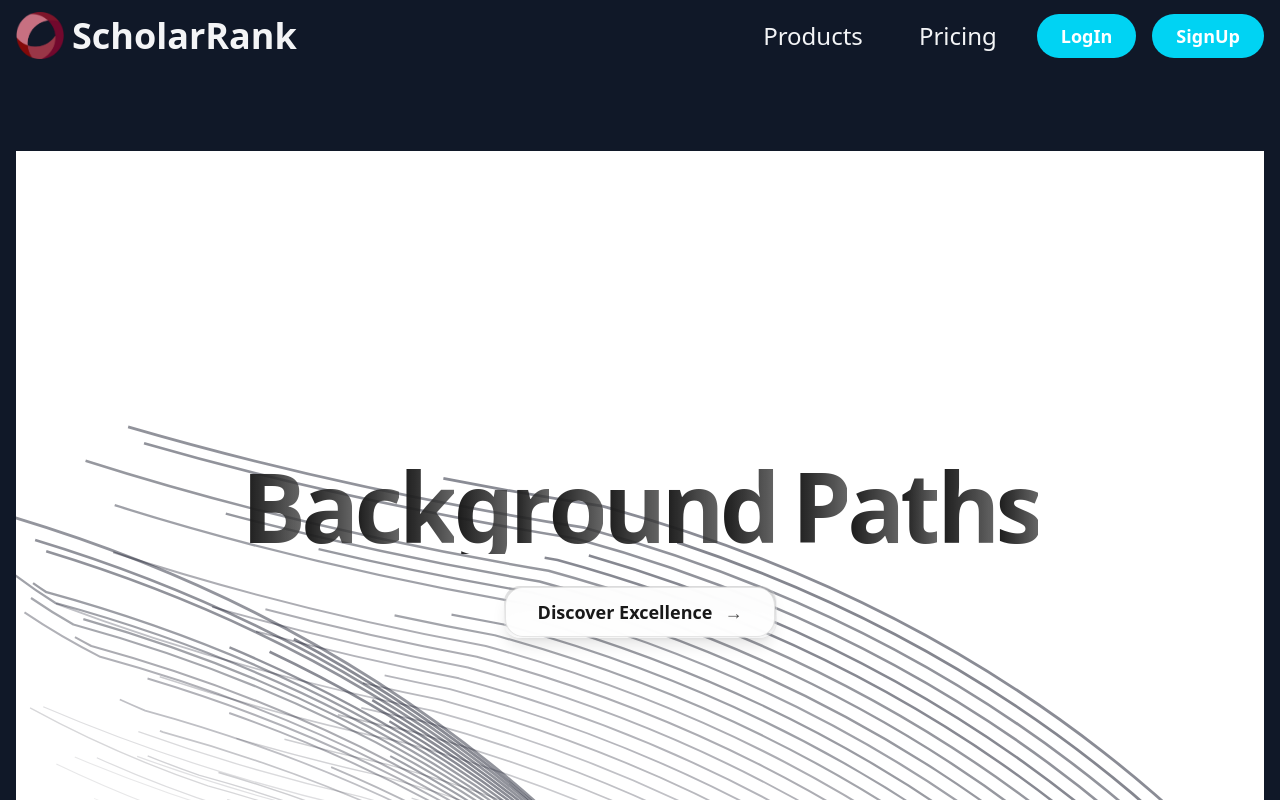
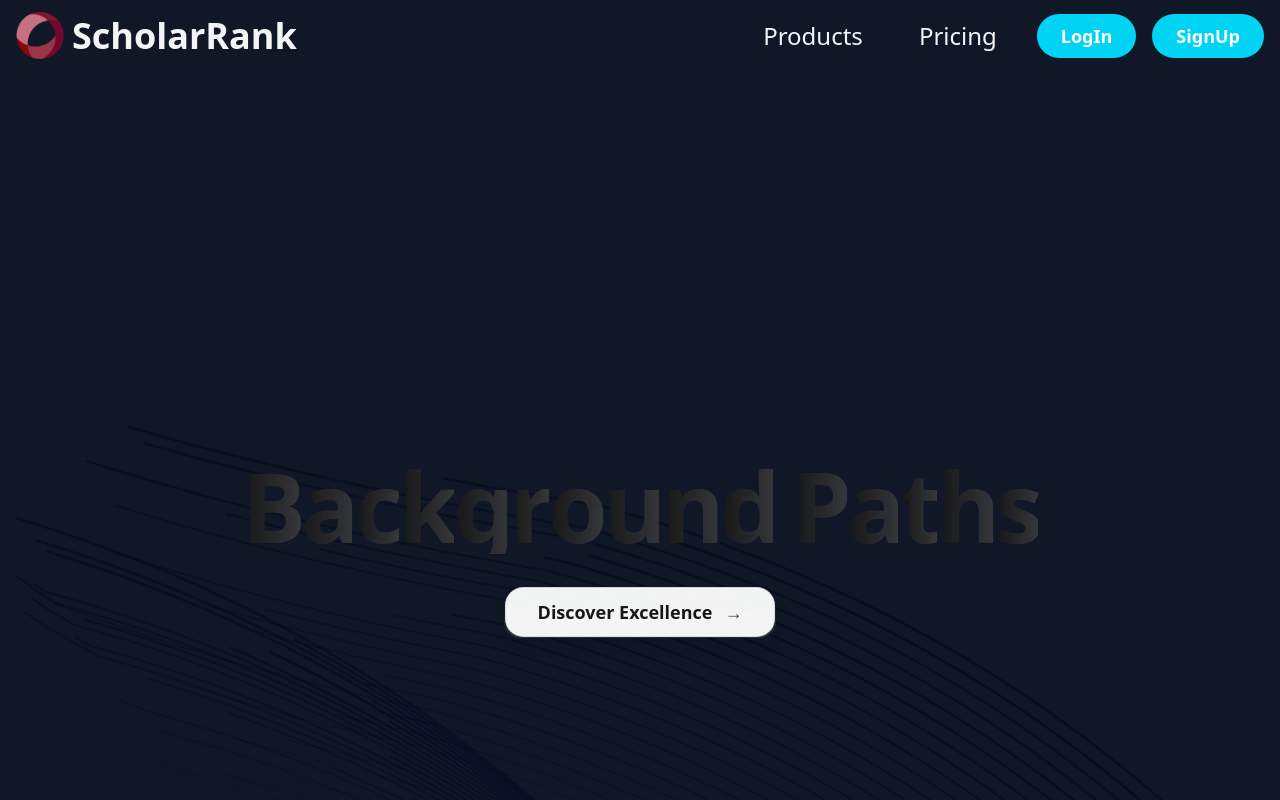
Before and after one commit to jithendra259/ai_platform, a Next.js app in the folder aiclone/: page / in a window 1280 px wide. Shown: the top 800 px of the page. Built offline with nearby package versions, Linux system fonts and the light colour scheme.

Commit message:
change in background-paths

```diff
--- a/aiclone/src/components/ui/background-paths.tsx
+++ b/aiclone/src/components/ui/background-paths.tsx
@@ -13,7 +13,7 @@ function FloatingPaths({ position }: { position: number }) {
         } ${343 - i * 6}C${616 - i * 5 * position} ${470 - i * 6} ${
             684 - i * 5 * position
         } ${875 - i * 6} ${684 - i * 5 * position} ${875 - i * 6}`,
-        color: `rgba(15,23,42,${0.1 + i * 0.03})`,
+        color: `rgba(200, 200, 200, ${0.1 + i * 0.03})`,
         width: 0.5 + i * 0.03,
     }));
 
@@ -58,7 +58,7 @@ export function BackgroundPaths({
     const words = title.split(" ");
 
     return (
-        <div className="relative min-h-screen w-full flex items-center justify-center overflow-hidden bg-white dark:bg-neutral-950">
+        <div className="relative min-h-screen w-full flex items-center justify-center overflow-hidden bg-gray-900 text-white">
             <div className="absolute inset-0">
                 <FloatingPaths position={1} />
                 <FloatingPaths position={-1} />
```
